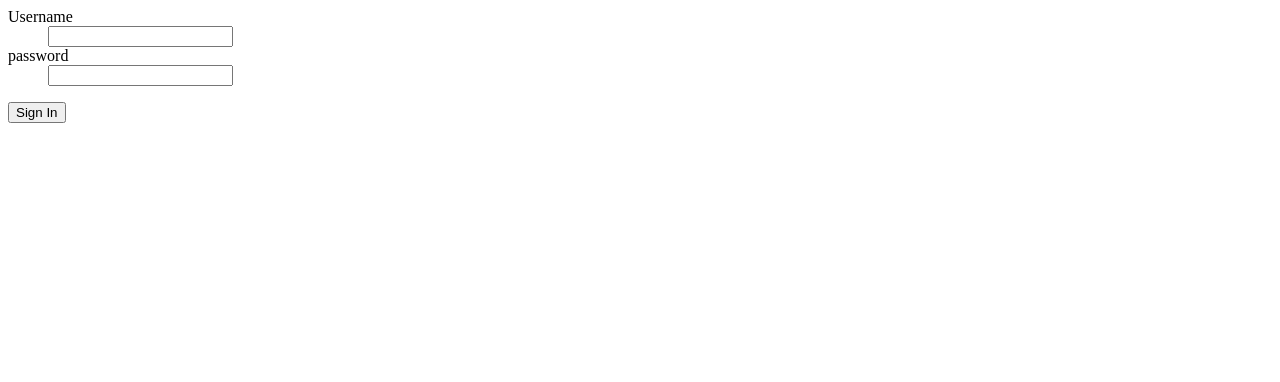
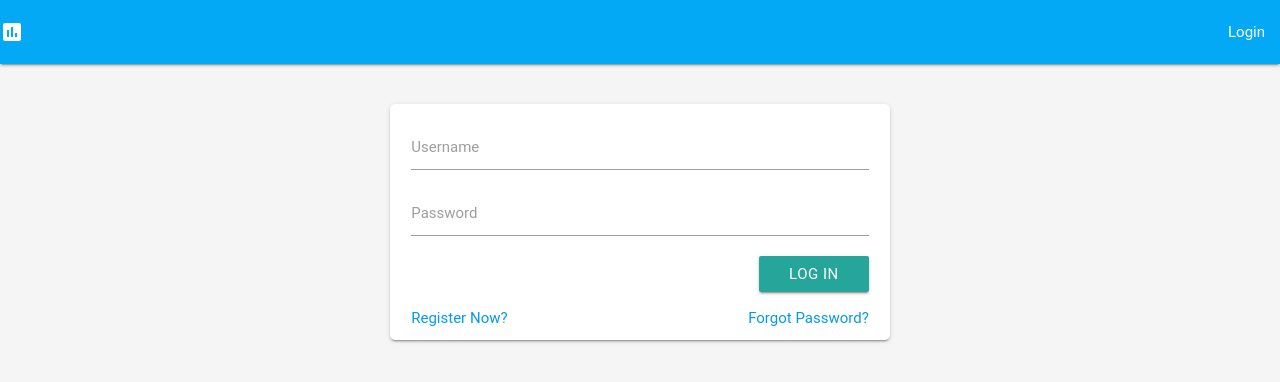
Before and after one commit to michaelkamau/bc-10-LibreIssueTracker, a Flask app: page /auth/login in a window 1280 px wide. Shown: the top 382 px of the page. Run offline with Flask 2, Linux system fonts and the light colour scheme; some libraries are stand-ins or nearby versions; some web fonts are replaced.

Commit message:
Created the new issue submission page template using materialize framework
Moved the base html template from mod_index to static folder

```diff
--- a/app/mod_auth/views.py
+++ b/app/mod_auth/views.py
@@ -14,5 +14,5 @@ class RegistrationForm(Form):
 
 
 class LoginForm(Form):
-    username = StringField("Username")
-    password = StringField("password")
+    username = StringField(id="username")
+    password = StringField(id="password")
--- a/app/mod_index/controller.py
+++ b/app/mod_index/controller.py
@@ -7,4 +7,4 @@ mod_index = Blueprint('index', __name__)
 
 @mod_index.route('/', methods=['GET'])
 def index():
-    return Response(response=render_template('index/base.html'), status=200)
+    return Response(response=render_template('static/base.html'), status=200)
--- a/app/mod_issues_tracker/controllers.py
+++ b/app/mod_issues_tracker/controllers.py
@@ -30,8 +30,8 @@ def register():
             status=0
         )
 
-        db.session.add(issue)
-        db.session.commit()
+        #db.session.add(issue)
+        #db.session.commit()
 
         return "issue submitted"
 
--- a/app/templates/auth/login.html
+++ b/app/templates/auth/login.html
@@ -1,10 +1,64 @@
-{% from "static/_formhelpers.html" import render_field %}
+{% extends "static/base.html" %}
+{% block title %}
+    Create User
+{% endblock %}
+
+{% block content %}
+
+<style type="text/css">
+
+    .row{
+        margin-bottom: 0;
+    }
+
+    .input-field {
+        margin-top : 0;
+    }
+
+    .card-panel {
+        margin-top: 40px;
+        margin-bottom: 20px;
+        width: 500px;
+        padding: 10px;
+        margin-left: auto;
+        margin-right: auto;
+        padding-top: 20px;
+        border-radius: 5px;
+    }
+</style>
+<div class="card-panel">
 <form method=post action="/auth/login">
-  <dl>
-        {{ render_field(form.username) }}
-        {{ render_field(form.password) }}
-  </dl>
+    <div class="row">
+        <div class="input-field col s12">
+          <input id="{{form.username.id}}" type="text" name={{form.username.id}} class="validate">
+          <label for="{{form.username.id}}">Username</label>
+        </div>
+    </div>
 
+    <div class="row">
+        <div class="input-field col s12">
+          <input id="{{form.password.id}}" type="password" name={{form.password.id}} class="validate">
+          <label for="{{form.password.id}}">Password</label>
+        </div>
+    </div>
 
-  <input type="submit" value="Sign In">
+    <div class="row">
+    <div class="input-field col s12">
+        <button class="btn waves-effect waves-light margin right" type="submit" name="log_in">Log In</button>
+    </div>
+    </div>
+
 </form>
+    <div class="row">
+        <div class="input-field col s12">
+        <p class="margin center medium-small">
+            <a href="{{ url_for('auth.register') }}" class="right">Forgot Password?</a>
+             <a href="{{ url_for('auth.register') }}" class="left">Register Now?</a>
+        </p>
+            </div>
+    </div>
+
+</form>
+</div>
+
+{% endblock %}
--- a/app/templates/issues/issues_list.html
+++ b/app/templates/issues/issues_list.html
@@ -1,4 +1,4 @@
-{% extends "index/base.html" %}
+{% extends "static/base.html" %}
 {% block title %}
     Issue List
 {% endblock %}
--- a/app/templates/static/_formhelpers.html
+++ /dev/null
@@ -1,12 +0,0 @@
-{% macro render_field(field) %}
-  <dt>{{ field.label }}
-  <dd>{{ field(**kwargs)|safe }}
-  {% if field.errors %}
-    <ul class=errors>
-    {% for error in field.errors %}
-      <li>{{ error }}</li>
-    {% endfor %}
-    </ul>
-  {% endif %}
-  </dd>
-{% endmacro %}
--- a/app/templates/index/base.html
+++ b/app/templates/static/base.html
@@ -2,24 +2,33 @@
 <html lang="en">
 <head>
     {% block head %}
-    <title>{% block title %}{% endblock %} | Issue Tracker</title>
+    <title>{% block title %}Home{% endblock %} | Issue Tracker</title>
     <link rel="stylesheet" href="https://cdnjs.cloudflare.com/ajax/libs/materialize/0.97.7/css/materialize.min.css">
     <link href="https://fonts.googleapis.com/icon?family=Material+Icons" rel="stylesheet">
+
+    <style>
+        body {
+            background: #f5f5f5;
+           }
+         nav {
+                background-color: #03a9f4;
+         }
+    </style>
     {% endblock %}
 </head>
 <body>
 
     {% block nav %}
+    <div class="navbar-fixed">
       <nav>
         <div class="nav-wrapper">
           <a href="/" class="brand-logo"><i class="material-icons large icon-demo">insert_chart</i></a>
           <ul id="nav-mobile" class="right hide-on-med-and-down">
-            <li><a href="sass.html">Sass</a></li>
-            <li><a href="badges.html">Components</a></li>
-            <li><a href="collapsible.html">JavaScript</a></li>
+            <li><a href="{{ url_for('auth.login') }}">Login</a></li>
           </ul>
         </div>
       </nav>
+        </div>
     {% endblock %}
 
     {% block content %}
```
Also changed, not shown: app/mod_issues_tracker/views.py (+5 -5 lines), app/models.py (+8 -4 lines), app/templates/auth/register.html (+18 -10 lines), app/templates/issues/create_new.html (+99 -9 lines), app.sqlite.
